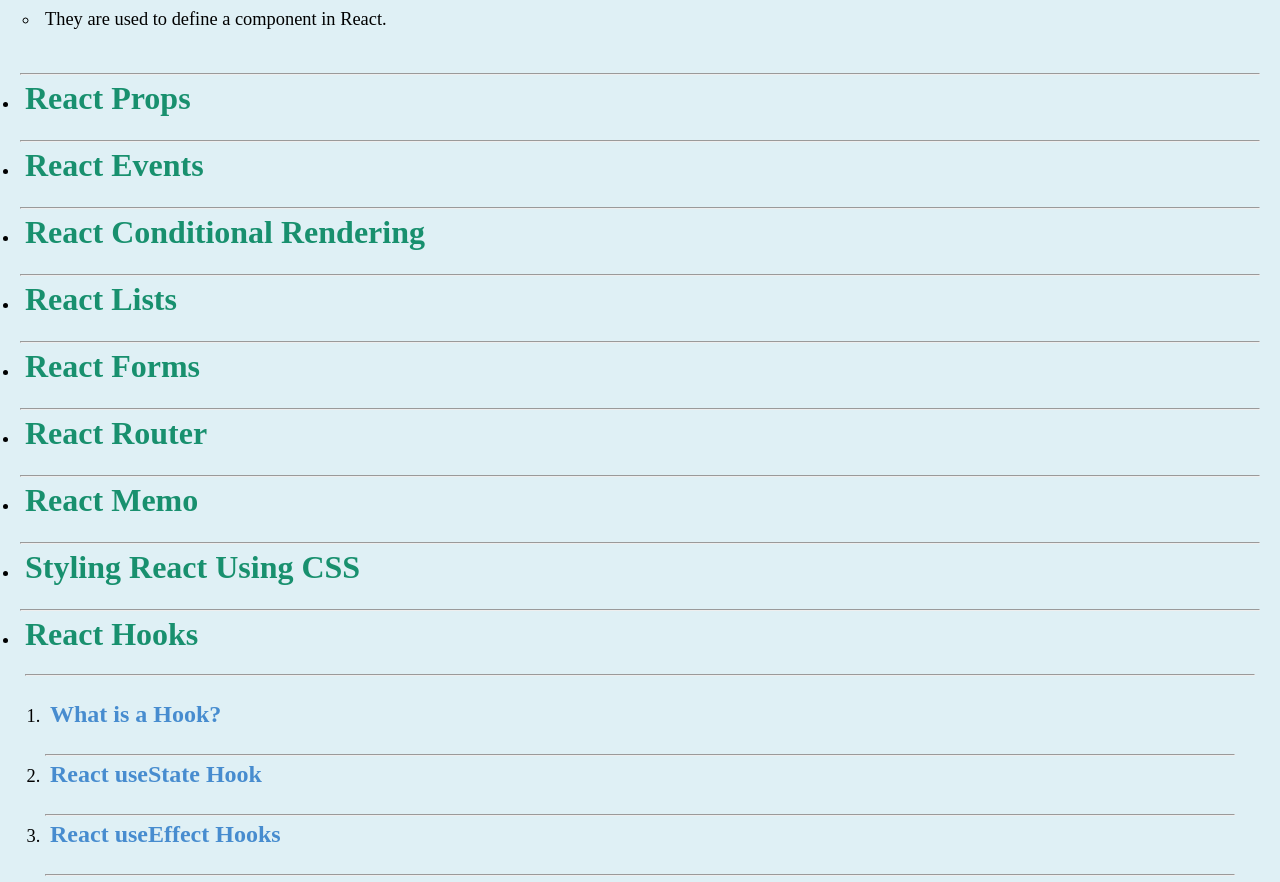
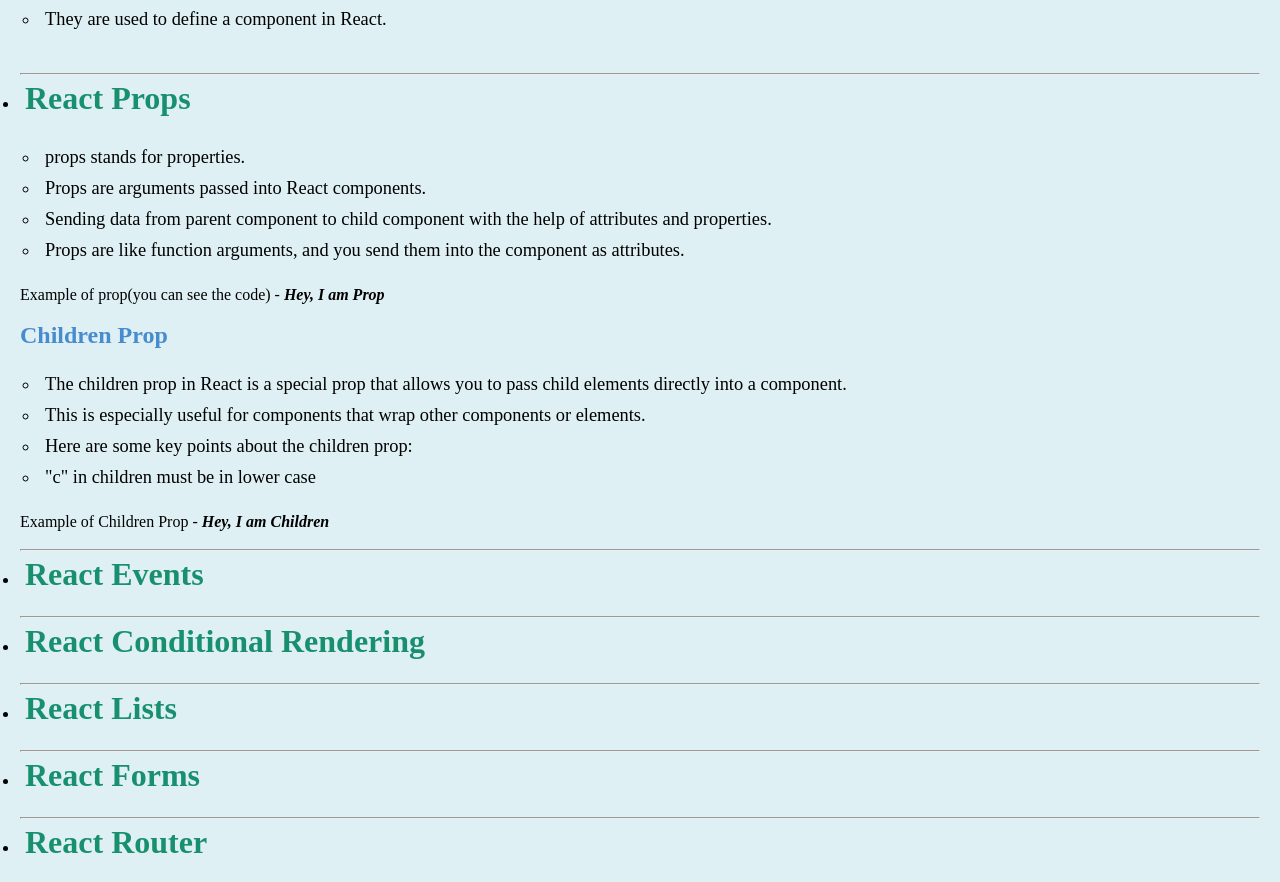
Before and after one commit to KaizenBuild/FrontEnd_Practice, a React (Vite) app in the folder ReactJS Practice/2_ReactJS/: page / in a window 1280 px wide. Shown: the part 889-1771 px from the top of the page. Built offline with nearby package versions, Linux system fonts and the light colour scheme.

Commit message:
Complete : ReactJS Props

```diff
--- /dev/null
+++ b/ReactJS Practice/2_ReactJS/src/components/ReactChildrenProp.jsx
@@ -0,0 +1,19 @@
+import React from 'react'
+
+const ReactChildrenProp = ({children}) => {
+    return (
+        <div>
+            <h3>Children Prop</h3>
+            <ul>
+                <li>The children prop in React is a special prop that allows you to pass child elements directly into a component.</li>
+                <li>This is especially useful for components that wrap other components or elements.</li>
+                <li>Here are some key points about the children prop:</li>
+                <li>"c" in children must be in lower case</li>
+            </ul>
+
+            <p>Example of Children Prop - <b><i>{children}</i></b></p>
+        </div>
+    )
+}
+
+export default ReactChildrenProp
--- a/ReactJS Practice/2_ReactJS/src/components/ReactList.jsx
+++ b/ReactJS Practice/2_ReactJS/src/components/ReactList.jsx
@@ -1,6 +1,7 @@
 import React from 'react'
 import ReactHome from './ReactHome'
 import ReactComponents from './ReactComponents'
+import ReactProps from './ReactProps'
 
 export const ReactList = () => {
     return (
@@ -14,7 +15,7 @@
             <br /> <hr />
 
             <li><h2>React Props</h2></li>
-
+            <ReactProps name="Hey, I am Prop"/>
             <br /> <hr />
 
             <li><h2>React Events</h2></li>
--- /dev/null
+++ b/ReactJS Practice/2_ReactJS/src/components/ReactProps.jsx
@@ -0,0 +1,22 @@
+import React from 'react'
+import ReactChildrenProp from './ReactChildrenProp'
+
+const ReactProps = ({name}) => {
+    let def = ["props stands for properties.","Props are arguments passed into React components.","Sending data from parent component to child component with the help of attributes and properties.", "Props are like function arguments, and you send them into the component as attributes."]
+    return (
+        <div>
+            <ul>
+                {def.map((v, i) => {
+                    return (<li key={i}>{v}</li>)
+                })}
+            </ul>
+
+            <p>Example of prop(you can see the code) - <b><i> {name}</i></b></p>
+
+            <br />
+            <ReactChildrenProp>Hey, I am Children</ReactChildrenProp>
+        </div>
+    )
+}
+
+export default ReactProps
```
